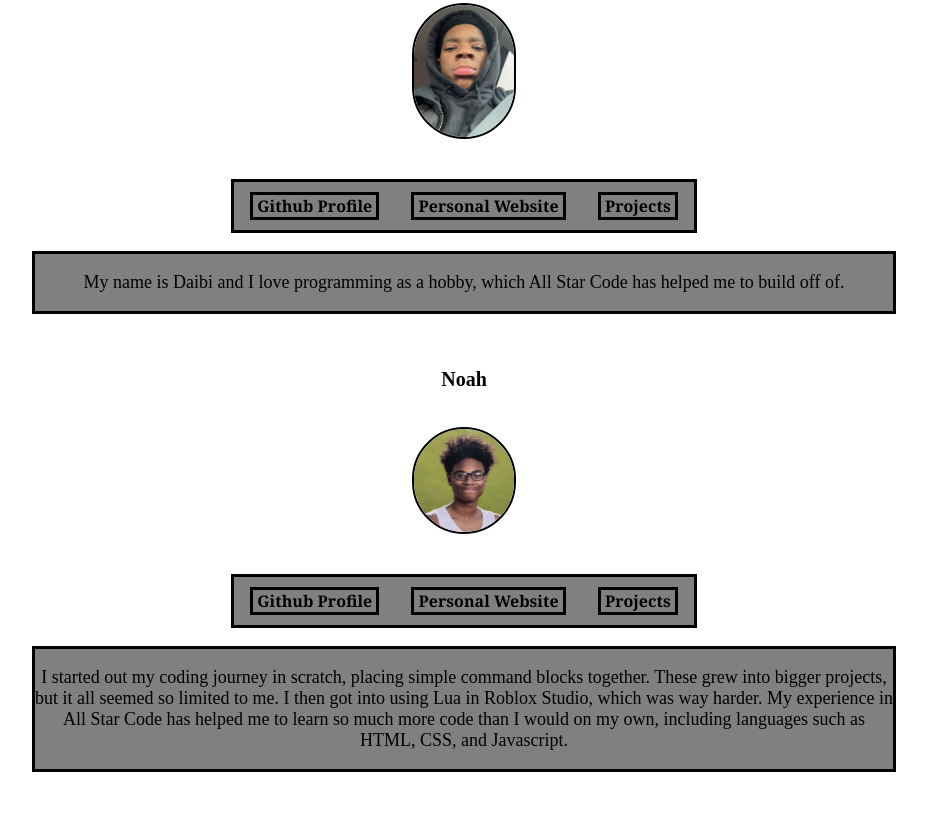
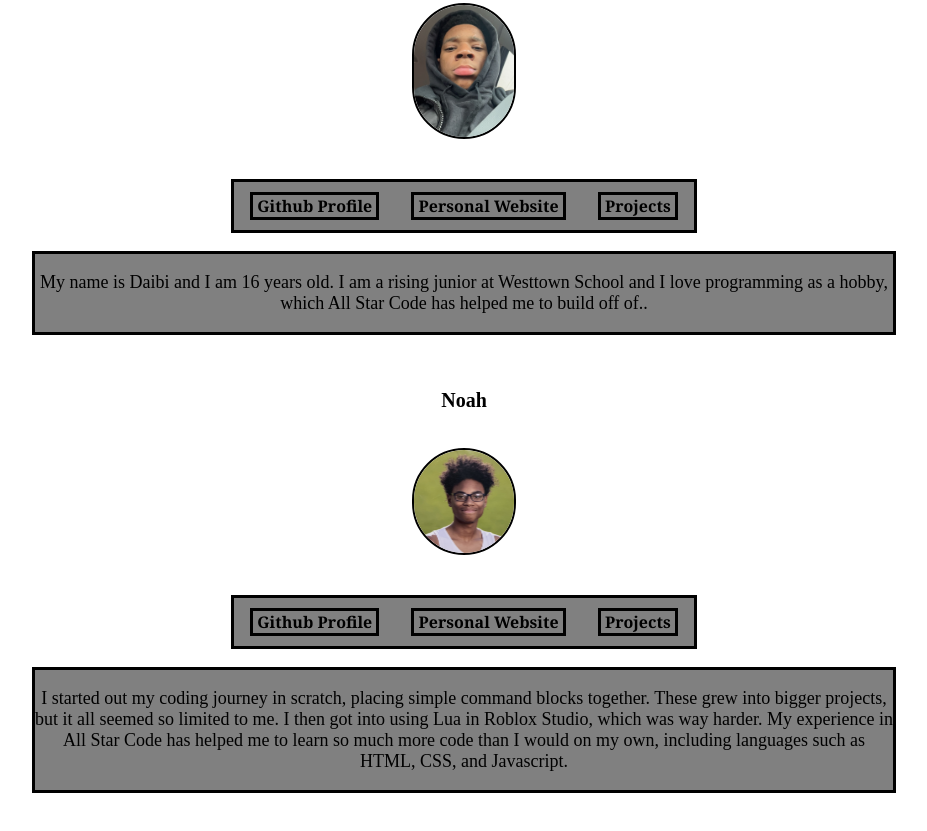
Before and after one commit to NoahASC24/Code-Mavericks-ai-enhanced, a plain HTML site: page index.html in a window 1280 px wide. Shown: the part 1380-2211 px from the top of the page, without its empty margins (176-1103 px from the left). Drawn offline with Linux system fonts and the light colour scheme.

Commit message:
Update index.html

```diff
--- a/index.html
+++ b/index.html
@@ -75,7 +75,7 @@
             </nav>
         </div>
         <br>
-        <div class="bio"><p>My name is Daibi and I love programming as a hobby, which All Star Code has helped me to build off of.</p></div>
+        <div class="bio"><p>My name is Daibi and I am 16 years old. I am a rising junior at Westtown School and I love programming as a hobby, which All Star Code has helped me to build off of..</p></div>
         <br><br><br id="Noah">
         <div class="headerName">Noah</div>
         <br><br>
```
